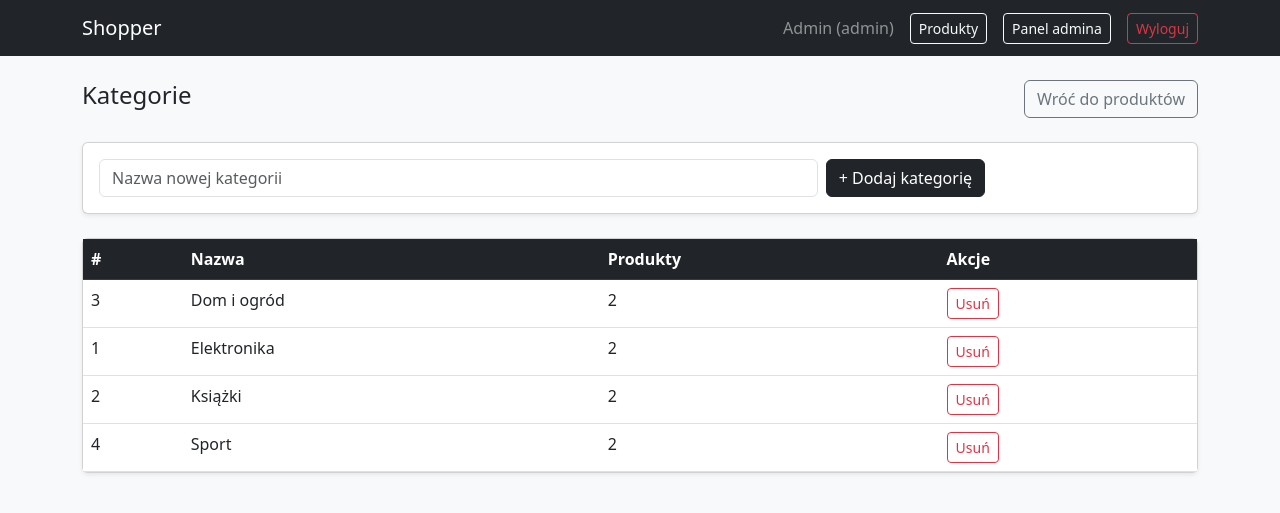
After one commit to dynamo2204/shopper, a Laravel app: page /manage/categories in a window 1280 px wide. The commit adds this page. Shown: the top 513 px of the page. Run offline with Laravel 12, Linux system fonts and the light colour scheme; a user stored in the database is signed in; data comes from the database, SQL or seed files in the repository.

Commit message:
Kategorie i blokada usuwania zamowionych produktow

```diff
--- /dev/null
+++ b/app/Http/Controllers/CategoryController.php
@@ -0,0 +1,45 @@
+<?php
+
+namespace App\Http\Controllers;
+
+use App\Models\Category;
+use Illuminate\Http\Request;
+
+// Zarządzanie kategoriami (moderator i administrator)
+class CategoryController extends Controller
+{
+    public function index()
+    {
+        $categories = Category::withCount('products')->orderBy('name')->get();
+        return view('categories.index', compact('categories'));
+    }
+
+    public function store(Request $request)
+    {
+        $request->validate([
+            'name' => ['required', 'string', 'max:100', 'unique:categories,name', 'regex:/^[\p{L}\p{N}\s\-]+$/u'],
+        ], [
+            'name.required' => 'Podaj nazwę kategorii.',
+            'name.unique' => 'Taka kategoria już istnieje.',
+            'name.regex' => 'Nazwa zawiera niedozwolone znaki.',
+            'name.max' => 'Nazwa może mieć maksymalnie 100 znaków.',
+        ]);
+
+        Category::create(['name' => $request->name]);
+
+        return redirect()->route('manage.categories.index')->with('success', 'Kategoria została dodana.');
+    }
+
+    public function destroy(Category $category)
+    {
+        // nie usuwamy kategorii, w której są produkty
+        if ($category->products()->exists()) {
+            return redirect()->route('manage.categories.index')
+                ->withErrors(['name' => 'Nie można usunąć kategorii, w której są produkty.']);
+        }
+
+        $category->delete();
+
+        return redirect()->route('manage.categories.index')->with('success', 'Kategoria została usunięta.');
+    }
+}
--- /dev/null
+++ b/resources/views/categories/index.blade.php
@@ -0,0 +1,60 @@
+@extends('layouts.app')
+
+@section('content')
+<div class="d-flex justify-content-between align-items-center mb-4">
+    <h4>Kategorie</h4>
+    <a href="{{ route('manage.products.index') }}" class="btn btn-outline-secondary">Wróć do produktów</a>
+</div>
+
+<div class="card shadow-sm mb-4">
+    <div class="card-body">
+        <form method="POST" action="{{ route('manage.categories.store') }}" class="row g-2">
+            @csrf
+            <div class="col-md-8">
+                <input type="text" name="name" class="form-control @error('name') is-invalid @enderror" placeholder="Nazwa nowej kategorii" value="{{ old('name') }}" required>
+                @error('name')
+                    <div class="invalid-feedback">{{ $message }}</div>
+                @enderror
+            </div>
+            <div class="col-md-4">
+                <button type="submit" class="btn btn-dark">+ Dodaj kategorię</button>
+            </div>
+        </form>
+    </div>
+</div>
+
+<div class="card shadow-sm">
+    <div class="table-responsive">
+        <table class="table table-hover mb-0">
+            <thead class="table-dark">
+                <tr>
+                    <th>#</th>
+                    <th>Nazwa</th>
+                    <th>Produkty</th>
+                    <th>Akcje</th>
+                </tr>
+            </thead>
+            <tbody>
+                @forelse($categories as $category)
+                    <tr>
+                        <td>{{ $category->id }}</td>
+                        <td>{{ $category->name }}</td>
+                        <td>{{ $category->products_count }}</td>
+                        <td>
+                            <form method="POST" action="{{ route('manage.categories.destroy', $category) }}" class="d-inline">
+                                @csrf
+                                @method('DELETE')
+                                <button class="btn btn-sm btn-outline-danger" onclick="return confirm('Na pewno usunąć tę kategorię?')">Usuń</button>
+                            </form>
+                        </td>
+                    </tr>
+                @empty
+                    <tr>
+                        <td colspan="4" class="text-center text-muted py-4">Brak kategorii. Dodaj pierwszą powyżej.</td>
+                    </tr>
+                @endforelse
+            </tbody>
+        </table>
+    </div>
+</div>
+@endsection
--- a/resources/views/products/_fields.blade.php
+++ b/resources/views/products/_fields.blade.php
@@ -19,6 +19,9 @@
     @error('category_id')
         <div class="invalid-feedback">{{ $message }}</div>
     @enderror
+    @if($categories->isEmpty())
+        <div class="form-text text-danger">Brak kategorii. <a href="{{ route('manage.categories.index') }}">Dodaj pierwszą kategorię</a>.</div>
+    @endif
 </div>
 
 <div class="mb-3">
--- a/routes/web.php
+++ b/routes/web.php
@@ -29,4 +29,5 @@ Route::middleware(['auth', 'admin'])->prefix('admin')->name('admin.')->group(fun
 
 Route::middleware(['auth', 'staff'])->prefix('manage')->name('manage.')->group(function () {
     Route::resource('products', ProductController::class)->except('show');
+    Route::resource('categories', \App\Http\Controllers\CategoryController::class)->only(['index', 'store', 'destroy']);
 });
```
Also changed, not shown: app/Http/Controllers/ProductController.php (+8 -0 lines), resources/views/products/index.blade.php (+8 -1 lines).
